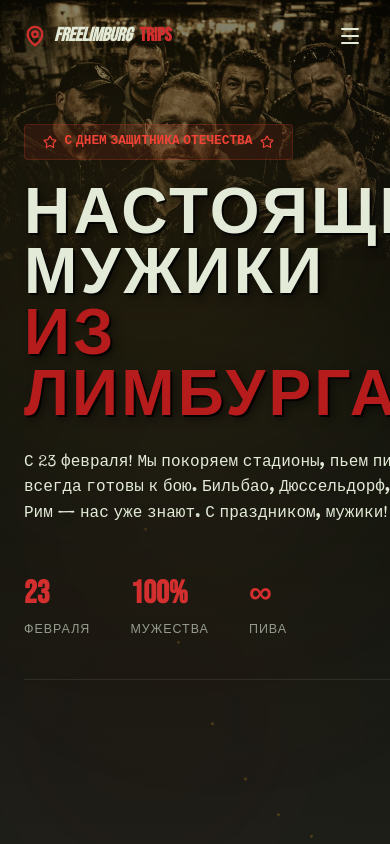
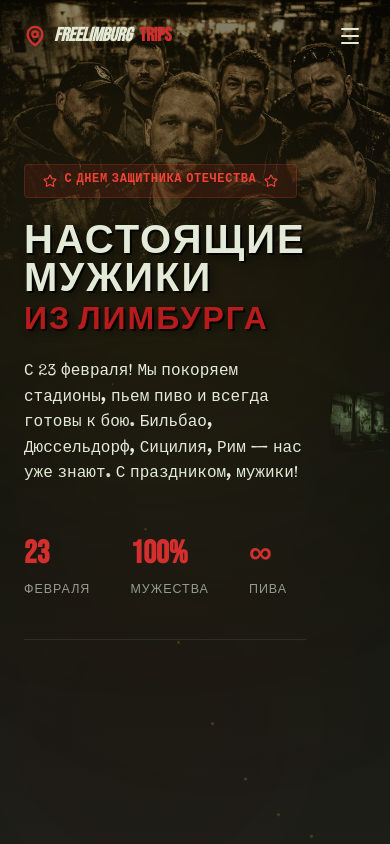
Before and after one commit to yupi1313/FreeLimburgTrips, a React (Vite) app: page /23 in a window 390 px wide. Shown: the top 844 px of the page. Built offline with nearby package versions, Linux system fonts and the light colour scheme.

Commit message:
Fix broken mobile layout, update military background, and adjust character list on /23

```diff
--- a/src/pages/feb23/Feb23Hero.tsx
+++ b/src/pages/feb23/Feb23Hero.tsx
@@ -62,7 +62,7 @@ const Feb23Hero: React.FC = () => {
             <div className="hero__poster">
                 <div className="hero__poster-noise" />
                 <div className="hero__poster-vignette" />
-                <img src="/photos/characters/group.jpg" alt="The Lads" className="hero__poster-img" />
+                <img src="/limburg_military.png" alt="The Lads" className="hero__poster-img" />
             </div>
         </section>
     );
--- a/src/pages/feb23/Feb23Page.css
+++ b/src/pages/feb23/Feb23Page.css
@@ -47,3 +47,21 @@
     /* If it's already a Guy Ritchie stylized image, we leave it alone or slightly tint it */
     filter: sepia(0.2) hue-rotate(20deg);
 }
+
+/* Mobile Layout Fixes for Long Russian Translation Strings */
+@media (max-width: 600px) {
+    .theme-feb23 .hero__badge span {
+        font-size: 0.75rem;
+        /* Scale down the long "С Днем Защитника Отечества" badge */
+        letter-spacing: 0.05em;
+    }
+
+    .theme-feb23 .hero__title {
+        font-size: clamp(2.5rem, 10vw, 4rem);
+        /* Scale down "НАСТОЯЩИЕ МУЖИКИ" */
+    }
+
+    .theme-feb23 .hero__title-accent {
+        font-size: clamp(2rem, 8vw, 3rem);
+    }
+}
--- a/src/pages/feb23/Feb23TheCrew.tsx
+++ b/src/pages/feb23/Feb23TheCrew.tsx
@@ -26,7 +26,7 @@ const characters = [
     {
         id: 'dimon',
         name: "Димон",
-        role: "Непредсказуемый",
+        role: "Голос Хаоса",
         image: "/photos/characters/dimon.jpg",
         description: "Серега давай вставай. Может купить всем пива, а может начать бунт."
     },
```
Also changed, not shown: public/limburg_military.png (added).
